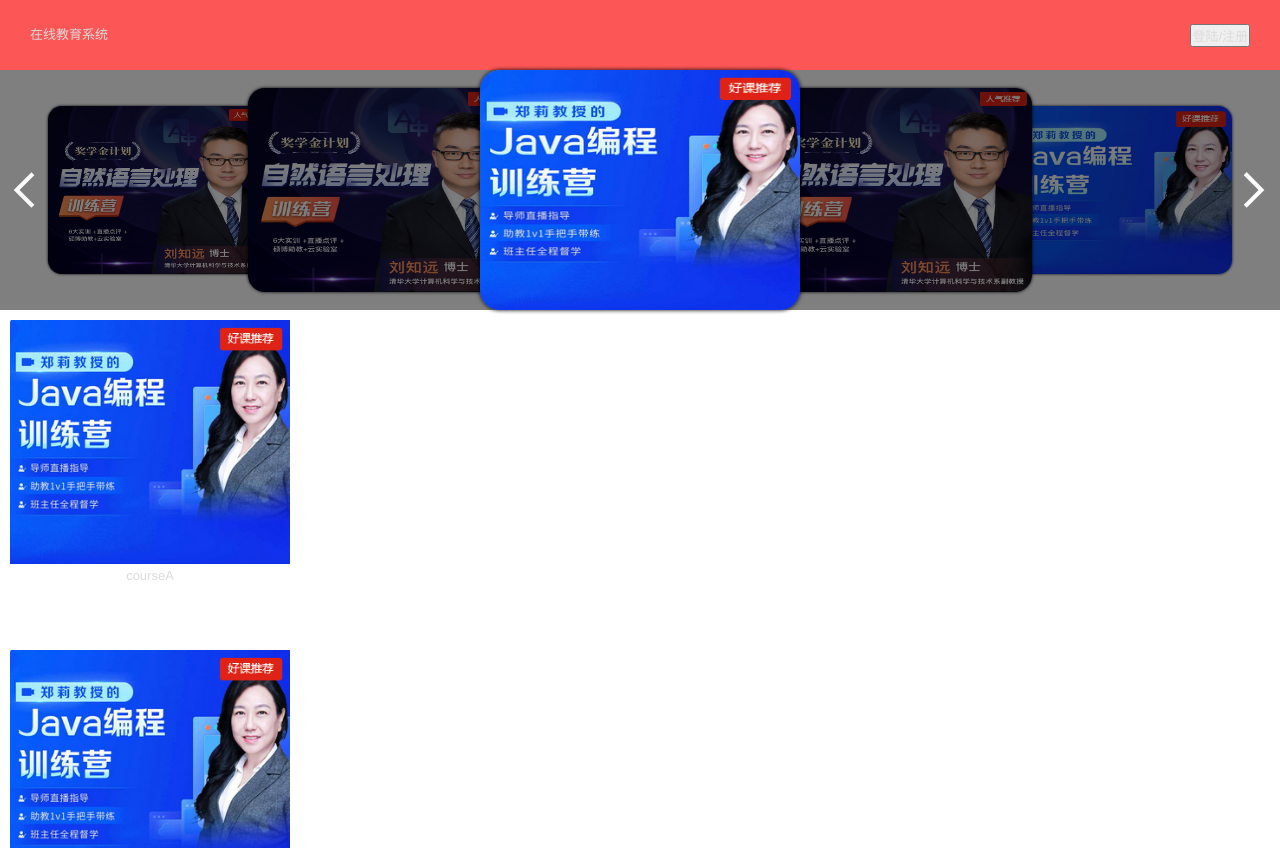
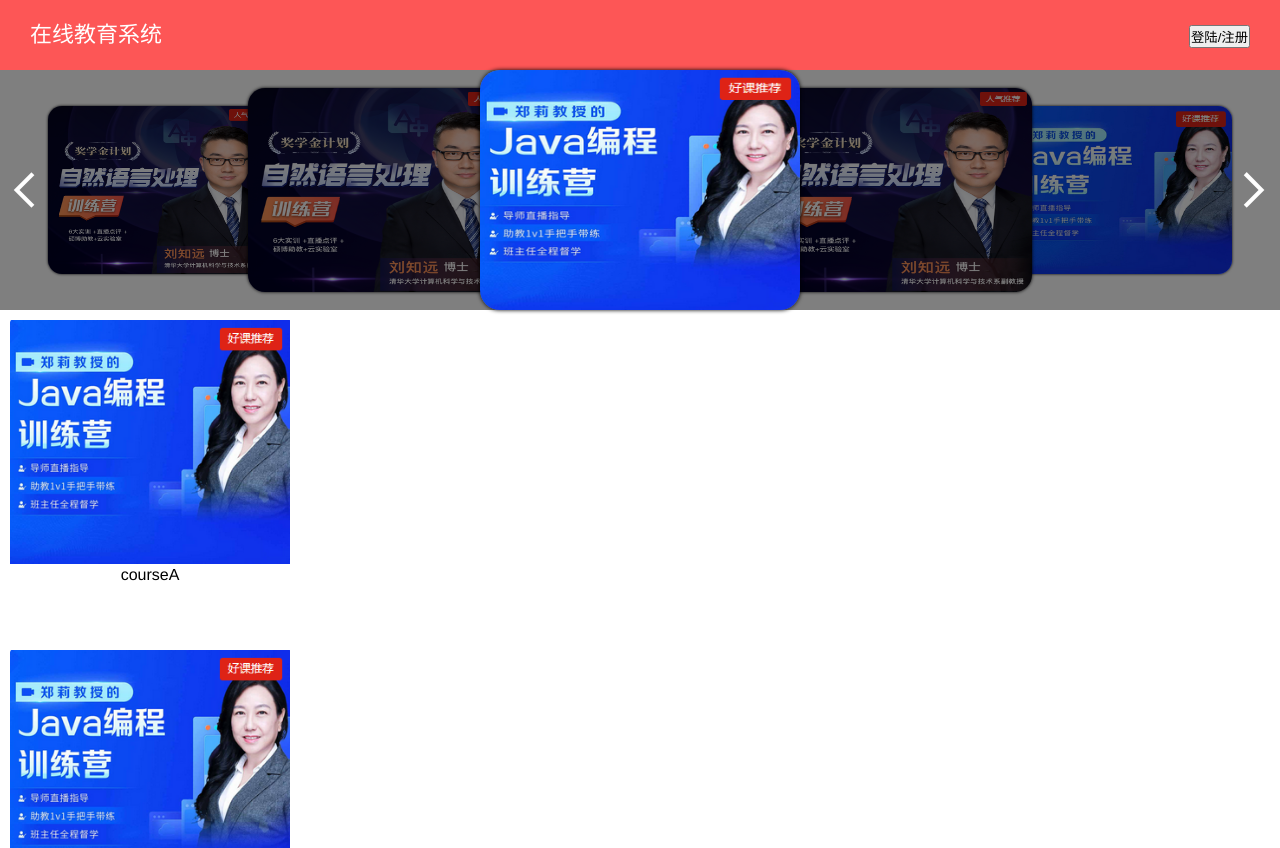
Before and after one commit to Small-Totem/OnlineLearning, a Vue app in the folder vue/: page /MainPage in a window 1280 px wide. Shown: the top 848 px of the page. Built offline with nearby package versions, Linux system fonts and the light colour scheme; no server answers; a small style sheet from the web is missing.

Commit message:
修正错误

```diff
--- a/vue/src/components/footer.vue
+++ b/vue/src/components/footer.vue
@@ -24,10 +24,5 @@ export default {
   padding: 20px;
   text-align: center;
   background-color:#545c64;
-
-}
-*{
-  color: #dcdcdc;
-  font-size: 13px;
 }
 </style>
```
